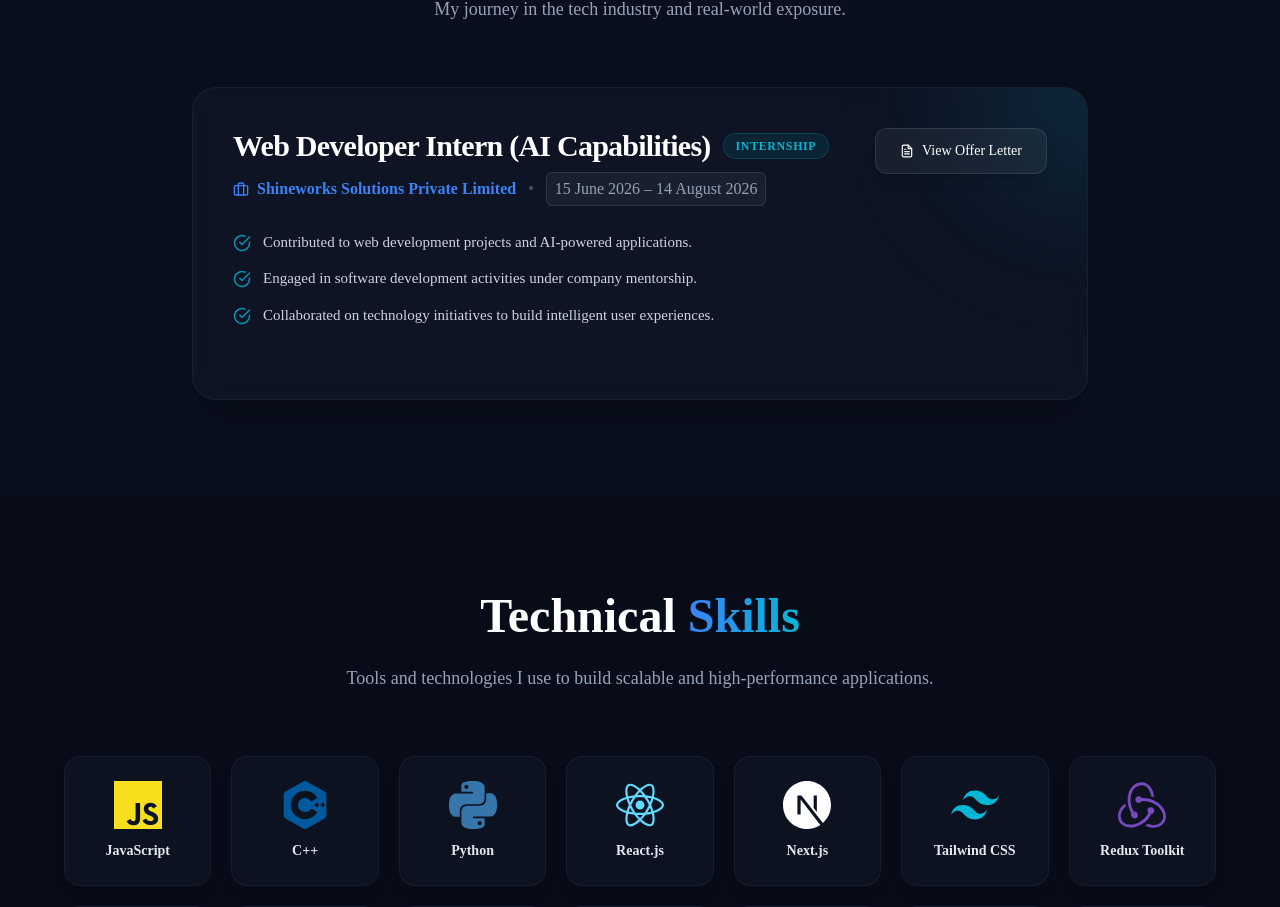
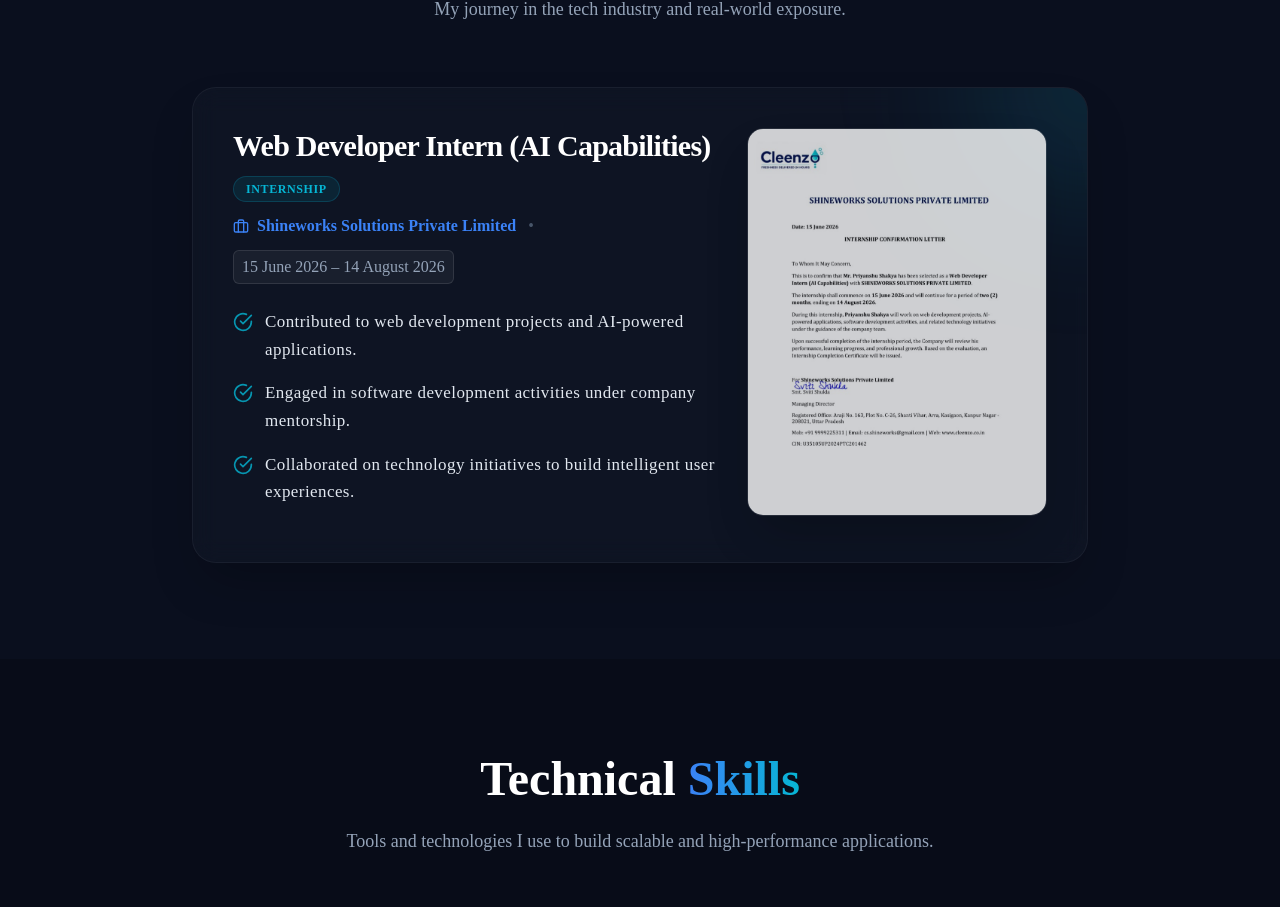
Before and after one commit to ps01091977-creator/Portfolio-, a React (Vite) app: page / in a window 1280 px wide. Shown: the part 2357-3264 px from the top of the page. Built offline with nearby package versions, Linux system fonts and the light colour scheme.

Commit message:
after changing experience sec

```diff
--- a/src/App.jsx
+++ b/src/App.jsx
@@ -454,9 +454,9 @@
                 >
                   <div className="absolute -top-24 -right-24 w-48 h-48 bg-cyan/20 rounded-full blur-[80px] pointer-events-none group-hover:bg-cyan/30 transition-all duration-500"></div>
 
-                  <div className="flex flex-col md:flex-row md:items-start justify-between gap-6 relative z-10">
+                  <div className="flex flex-col md:flex-row md:items-start justify-between gap-8 relative z-10">
                     <div className="flex-1">
-                      <div className="flex flex-wrap items-center gap-3 mb-2">
+                      <div className="flex flex-wrap items-center gap-3 mb-3">
                         <h3 className="text-2xl md:text-3xl font-syne font-bold text-white tracking-tight">{exp.role}</h3>
                         <span className="px-3 py-1 rounded-full bg-cyan/10 text-cyan text-xs font-semibold border border-cyan/20 uppercase tracking-wider">Internship</span>
                       </div>
@@ -470,24 +470,40 @@
                         <p className="text-slate-400 font-mono bg-white/5 px-2 py-1 rounded-md border border-white/10">{exp.duration}</p>
                       </div>
 
-                      <ul className="space-y-3 mb-8">
+                      <ul className="space-y-4 mb-4">
                         {exp.desc.map((bullet, i) => (
-                          <li key={i} className="flex items-start gap-3 text-slate-300 leading-relaxed text-[15px]">
-                            <FiCheckCircle className="text-cyan mt-1 shrink-0 text-lg opacity-80" />
-                            <span>{bullet}</span>
+                          <li key={i} className="flex items-start gap-3 text-slate-200 leading-relaxed text-[16px] md:text-[17px]">
+                            <FiCheckCircle className="text-cyan mt-1 shrink-0 text-xl opacity-80" />
+                            <span className="font-medium tracking-wide">{bullet}</span>
                           </li>
                         ))}
                       </ul>
                     </div>
 
-                    <div className="md:w-auto shrink-0 mt-2 md:mt-0">
+                    <div className="md:w-[260px] lg:w-[300px] shrink-0 mt-4 md:mt-0 flex flex-col">
+                      {/* Mobile Button */}
                       <a
                         href={exp.link}
                         target="_blank"
                         rel="noreferrer"
-                        className="inline-flex items-center justify-center gap-2 px-6 py-3 rounded-xl bg-white/5 border border-white/10 text-white font-medium hover:bg-cyan hover:text-navy-900 hover:border-cyan transition-all text-sm w-full md:w-auto shadow-lg group/btn"
+                        className="md:hidden inline-flex items-center justify-center gap-2 px-6 py-3.5 rounded-xl bg-white/5 border border-white/10 text-white font-medium hover:bg-cyan hover:text-navy-900 hover:border-cyan transition-all text-sm w-full shadow-lg group/btn"
                       >
                         <FiFileText className="group-hover/btn:scale-110 transition-transform" /> View Offer Letter
+                      </a>
+
+                      {/* Desktop Image Preview */}
+                      <a
+                        href={exp.link}
+                        target="_blank"
+                        rel="noreferrer"
+                        className="hidden md:block relative group/preview rounded-2xl overflow-hidden border border-white/10 hover:border-cyan/50 transition-all shadow-2xl"
+                      >
+                        <img src="/offer-letter.jpg" alt="Offer Letter Preview" className="w-full h-auto object-cover opacity-80 group-hover/preview:opacity-100 group-hover/preview:scale-105 transition-all duration-700" />
+                        <div className="absolute inset-0 bg-navy-900/60 opacity-0 group-hover/preview:opacity-100 transition-all duration-300 flex items-center justify-center backdrop-blur-sm">
+                          <div className="bg-cyan text-navy-900 px-5 py-2.5 rounded-xl font-bold flex items-center gap-2 transform translate-y-4 group-hover/preview:translate-y-0 transition-all duration-300 shadow-xl">
+                            <FiFileText className="text-lg" /> Open PDF
+                          </div>
+                        </div>
                       </a>
                     </div>
                   </div>
```
Also changed, not shown: public/offer-letter.jpg (added).
